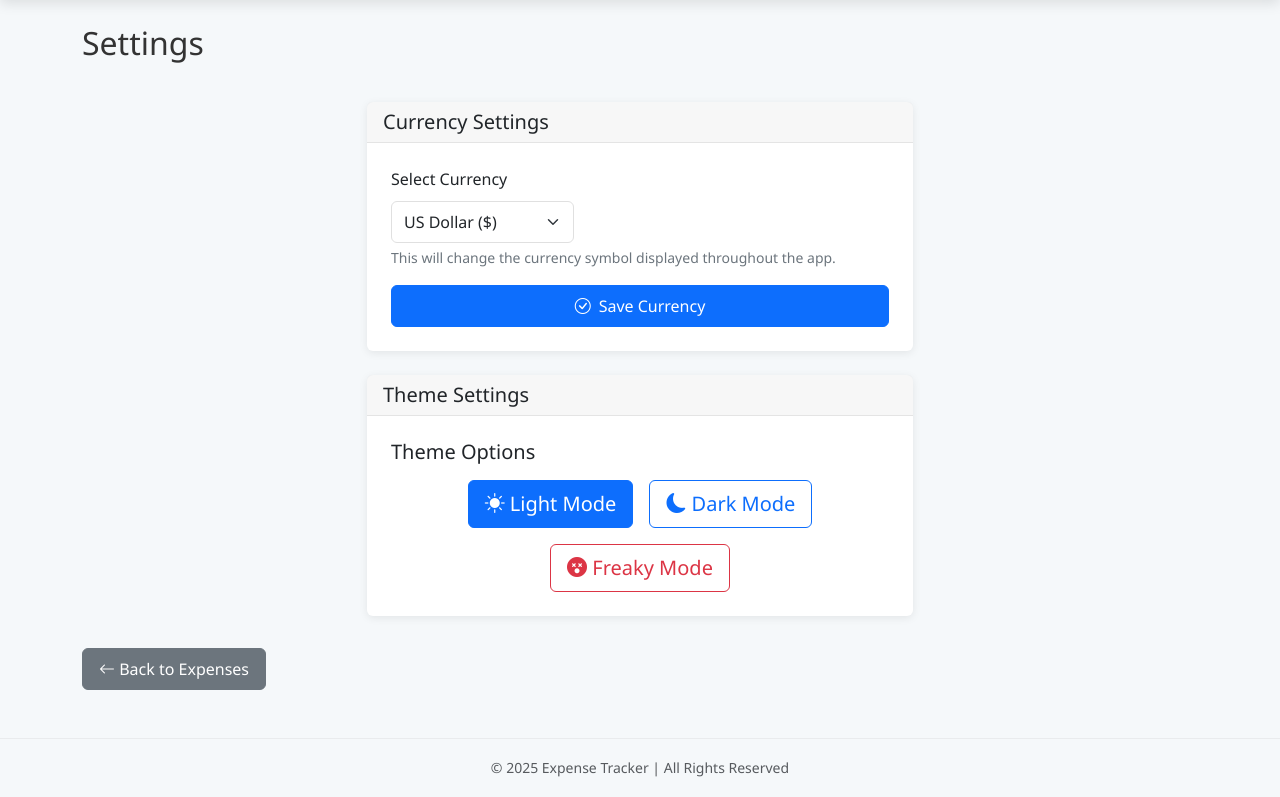
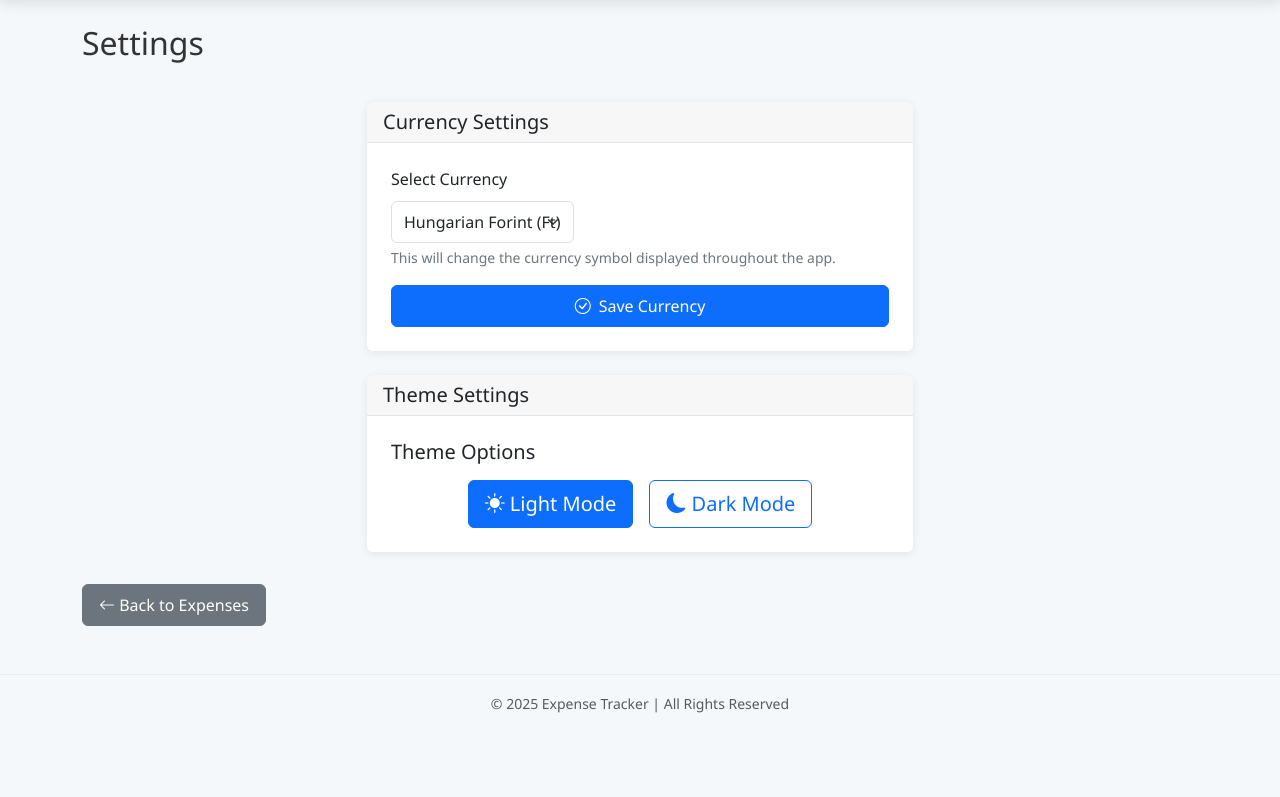
Before and after one commit to frankcsaby/expense-tracker, a Flask app: page /settings in a window 1280 px wide. Shown: the part 74-871 px from the top of the page. After the commit the page ends 787 px from the top, so only its background shows below. Run offline with Flask 3, Linux system fonts and the light colour scheme.

Commit message:
removed freaky mode, database reset

```diff
--- a/app.py
+++ b/app.py
@@ -462,7 +462,7 @@ def analytics():
             })
 
     # Get current currency (default to USD)
-    currency_code = session.get('currency', 'USD')
+    currency_code = session.get('currency', 'HUF')
     currency = CURRENCIES[currency_code]
 
     return render_template('analytics.html',
@@ -532,7 +532,7 @@ def manage_budgets():
         categories = [c['category'] for c in categories] + [c for c in EXPENSE_CATEGORIES if c not in categories]
 
     # Get current currency (default to USD)
-    currency_code = session.get('currency', 'USD')
+    currency_code = session.get('currency', 'HUF')
     currency = CURRENCIES[currency_code]
 
     return render_template('budgets.html',
@@ -608,10 +608,6 @@ def toggle_theme():
         current_theme = request.cookies.get('theme', 'light')
         if current_theme == 'light':
             new_theme = 'dark'
-        elif current_theme == 'dark':
-            new_theme = 'freaky'
-        else:
-            new_theme = 'light'
 
     # Create response with redirect
     response = make_response(redirect(redirect_url))
@@ -625,7 +621,7 @@ def toggle_theme():
 @app.route('/settings', methods=['GET'])
 def settings():
     # Get current currency
-    current_currency = session.get('currency', 'USD')
+    current_currency = session.get('currency', 'HUF')
 
     # Get current theme
     current_theme = request.cookies.get('theme', 'light')
@@ -639,7 +635,7 @@ def settings():
 @app.route('/settings/currency', methods=['GET', 'POST'])
 def set_currency():
     if request.method == 'POST':
-        currency = request.form.get('currency', 'USD')
+        currency = request.form.get('currency', 'HUF')
         if currency in CURRENCIES:
             session['currency'] = currency
             flash(f'Currency changed to {CURRENCIES[currency]["name"]}', 'success')
@@ -648,7 +644,7 @@ def set_currency():
         return redirect(url_for('settings'))
 
     # Default to USD if not set
-    current_currency = session.get('currency', 'USD')
+    current_currency = session.get('currency', 'HUF')
 
     return render_template('currency_settings.html',
                           currencies=CURRENCIES,
--- a/templates/settings.html
+++ b/templates/settings.html
@@ -61,14 +61,6 @@
                                 <i class="bi bi-moon-fill"></i> Dark Mode
                             </button>
                         </form>
-
-                        <form method="POST" action="{{ url_for('toggle_theme') }}">
-                            <input type="hidden" name="redirect_url" value="{{ url_for('settings') }}">
-                            <input type="hidden" name="theme" value="freaky">
-                            <button type="submit" class="btn btn-lg {{ 'btn-danger' if current_theme == 'freaky' else 'btn-outline-danger' }}" style="{{ 'animation: pulse 1s infinite' if current_theme == 'freaky' else '' }}">
-                                <i class="bi bi-emoji-dizzy-fill"></i> Freaky Mode
-                            </button>
-                        </form>
                     </div>
                 </div>
             </div>
```
Also changed, not shown: expenses.db.
